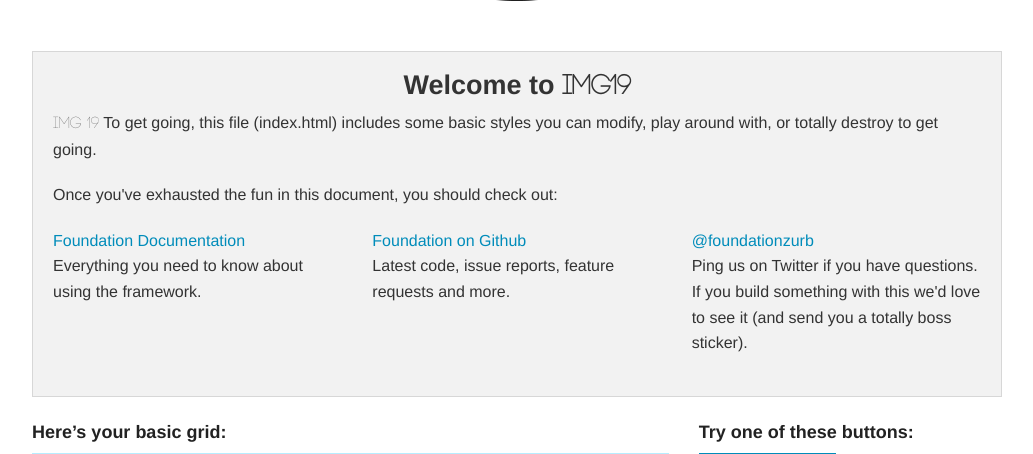
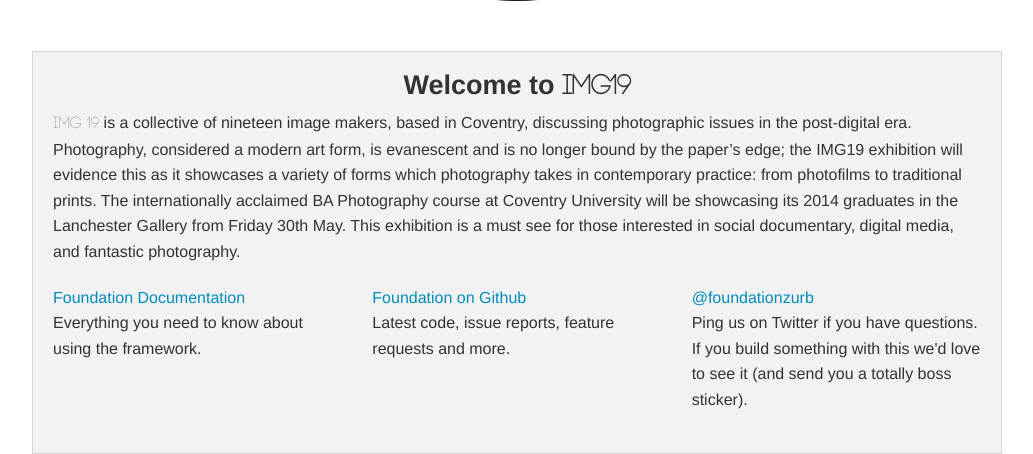
Before and after one commit to lensgeek/img19, a PHP site: page / in a window 1280 px wide. Shown: the part 409-863 px from the top of the page, without its empty margins (123-1156 px from the left). Run offline with PHP 8.4, Linux system fonts and the light colour scheme; some libraries are stand-ins or nearby versions; some web fonts are replaced.

Commit message:
Edited the Index, basic intro

```diff
--- a/index.php
+++ b/index.php
@@ -19,8 +19,11 @@
       <div class="large-12 columns">
         <div class="panel">
           <h3 class="text-center">Welcome to <span class="logo-font">IMG19</span> </h3>
-          <p><span class="logo-font">IMG 19</span> To get going, this file (index.html) includes some basic styles you can modify, play around with, or totally destroy to get going.</p>
-          <p>Once you've exhausted the fun in this document, you should check out:</p>
+          <p><span class="logo-font">IMG 19</span> is a collective of nineteen image makers, based in Coventry, discussing photographic issues in the post-digital era.
+
+Photography, considered a modern art form, is evanescent and is no longer bound by the paper’s edge; the IMG19 exhibition will evidence this as it showcases a variety of forms which photography takes in contemporary practice: from photofilms to traditional prints.
+
+The internationally acclaimed BA Photography course at Coventry University will be showcasing its 2014 graduates in the Lanchester Gallery from Friday 30th May. This exhibition is a must see for those interested in social documentary, digital media, and fantastic photography.</p>
           <div class="row">
             <div class="large-4 medium-4 columns">
           <p><a href="http://foundation.zurb.com/docs">Foundation Documentation</a><br />Everything you need to know about using the framework.</p>
```
